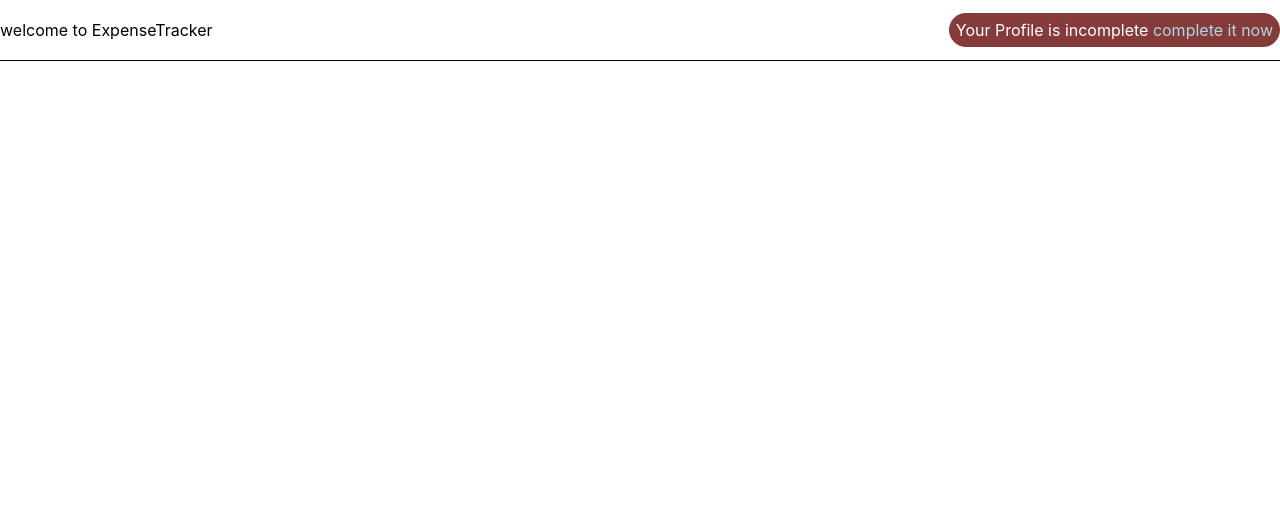
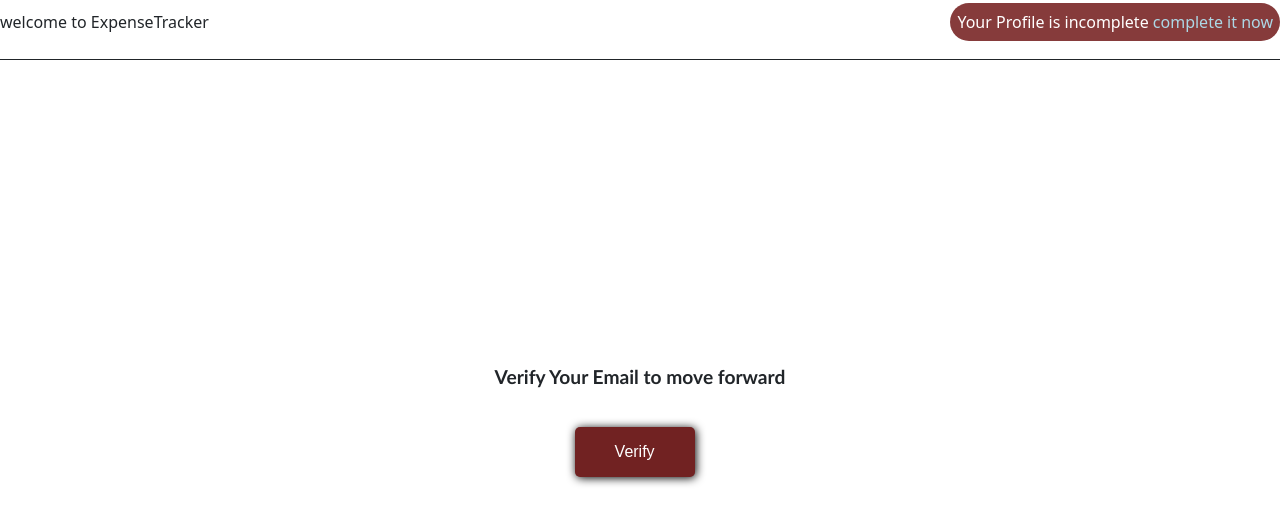
Before and after one commit to Nizamph/my-app-expense-tracker, a React (Create React App) app: page /ExpenseTracker in a window 1280 px wide. Shown: the top 524 px of the page. Built offline with nearby package versions, Linux system fonts and the light colour scheme.

Commit message:
email successfully verified

```diff
--- a/package.json
+++ b/package.json
@@ -6,7 +6,9 @@
     "@testing-library/jest-dom": "^5.16.5",
     "@testing-library/react": "^13.4.0",
     "@testing-library/user-event": "^13.5.0",
+    "bootstrap": "^5.2.3",
     "react": "^18.2.0",
+    "react-bootstrap": "^2.7.2",
     "react-dom": "^18.2.0",
     "react-router-dom": "^6.8.1",
     "react-scripts": "5.0.1",
--- a/public/index.html
+++ b/public/index.html
@@ -8,6 +8,12 @@
       name="description"
       content="Web site created using create-react-app"
     />
+    <link
+  rel="stylesheet"
+  href="https://cdn.jsdelivr.net/npm/bootstrap@5.2.3/dist/css/bootstrap.min.css"
+  integrity="sha384-rbsA2VBKQhggwzxH7pPCaAqO46MgnOM80zW1RWuH61DGLwZJEdK2Kadq2F9CUG65"
+  crossorigin="anonymous"
+  />
 
 
     <title>React App</title>
--- a/src/Authentication/Auth.module.css
+++ b/src/Authentication/Auth.module.css
@@ -60,7 +60,7 @@
 }
 
 .AccountButton,.signUpbtn,.AccountToggler {
- padding: 12px 90px 12px 90px;
+ padding: 12px 82px 12px 82px;
  margin-top: 10px;
  border: solid white;
  border-radius: 6px;
@@ -111,5 +111,5 @@ a:hover {
 }
 
 .AccountToggler {
-  padding: 12px 69px 12px 69px;
+  padding: 12px 60px 12px 60px;
 }
--- a/src/Authentication/Login.js
+++ b/src/Authentication/Login.js
@@ -2,7 +2,7 @@ import React from 'react';
 import styles from './Auth.module.css';
 import { useState,useRef,useContext } from 'react';
 import AuthContext from '../Context/AuthContext';
-import { useNavigate } from 'react-router-dom'
+import { Link, useNavigate } from 'react-router-dom'
 const Login = () => {
   const emailInputRef = useRef();
   const passwordInputRef = useRef();
@@ -50,6 +50,8 @@ const Login = () => {
       alert(err.message)
     }
   }
+
+
   return (
     <React.Fragment>
     <div className={styles.background}>
@@ -61,10 +63,10 @@ const Login = () => {
           <input className={styles.input} type="password" placeholder='Password' ref={passwordInputRef} required/>
          {!isLoading && <button className={styles.signUpbtn}>Log in</button>}
          {isLoading && <p style={{color:"white",textAlign:"center"}} >Loading...</p>}
-           <a>Forgot password</a>
+           <a style={{color:"white"}}>Forgot password</a>
         </form>
       </div>
-      <button className={styles.AccountToggler}>Dont have an account? Sign up</button>
+      <button className={styles.AccountToggler}><Link to="/" style={{textDecoration:"none",color:"white"}}>Dont have an account? Sign up</Link></button>
     </div>
     </div>
     </React.Fragment>
--- a/src/Authentication/SignupForm.js
+++ b/src/Authentication/SignupForm.js
@@ -1,7 +1,7 @@
 import React from 'react'
 import styles from './Auth.module.css'
 import { useRef,useState } from 'react'
-import { useNavigate } from 'react-router-dom'
+import { Link, useNavigate } from 'react-router-dom'
 const SignupForm = () => {
   const emailInputRef = useRef()
   const passwordInputRef = useRef();
@@ -49,6 +49,7 @@ const SignupForm = () => {
         }
       }).then((data) => {
         console.log(data)
+        navigate('/Login')
       }).catch((err) => {
         alert(err.message)
       })
@@ -57,9 +58,6 @@ const SignupForm = () => {
     }
   }
 
-  const loginPageHandler = () => {
-     navigate('/Login')
-  }
 
 
   return (
@@ -76,7 +74,7 @@ const SignupForm = () => {
          {isLoading && <p style={{color:"white",textAlign:"center"}} >Loading...</p>}
         </form>
       </div>
-      <button className={styles.AccountButton} onClick={loginPageHandler}>Have an account? Login</button>
+      <button className={styles.AccountButton}><Link to="/Login" style={{textDecoration:"none",color:"white"}}>Have an account? Login</Link></button>
     </div>
     </div>
     </React.Fragment>
--- a/src/Context/AuthContext.js
+++ b/src/Context/AuthContext.js
@@ -14,6 +14,7 @@ export  const AuthContextProvider = (props) => {
 
   const loginHandler = (token) => {
     setToken(token)
+    localStorage.setItem('token',token)
   }
 
   const logoutHandler = () => {
--- a/src/components/ExpenseTracker.js
+++ b/src/components/ExpenseTracker.js
@@ -1,12 +1,79 @@
-import React from 'react'
+import React, { useContext,useState } from 'react'
 import styles from './ExpenseTracker.module.css'
 import { Link } from 'react-router-dom'
+import AuthContext from '../Context/AuthContext'
+import Button from 'react-bootstrap/Button';
+import Modal from 'react-bootstrap/Modal';
 const ExpenseTracker = () => {
+  const AuthCtx = useContext(AuthContext)
+  const token = AuthCtx.token
+  const [show, setShow] = useState(false);
+  const [error, setError] = useState('');
+  const [isLoading,setIsLoading] = useState(false);
+  const[isVerified,setIsVerified] = useState(false)
+  const handleClose = () => setShow(false);
+  const verifyEmailHandler = async(event) => {
+    event.preventDefault();
+    setIsLoading(true)
+    try{
+      const response = await fetch("https://identitytoolkit.googleapis.com/v1/accounts:sendOobCode?key=AIzaSyDvwujA3wobuKDwp_QaEd25aDq_k01ZHWY",{
+        method:"POST",
+        body: JSON.stringify({
+          requestType:"VERIFY_EMAIL",
+          idToken: token
+        }),
+        headers: {
+          "Content-Type":"application/json"
+        }
+    })
+    setIsLoading(false)
+    if(response.ok) {
+      const data = await response.json()
+      console.log(data)
+      setIsVerified(true)
+    }else {
+      let errorMessage = 'Verification failed';
+      const data = await response.json()
+      if(data && data.error && data.error.message) {
+       errorMessage = data.error.message
+      }
+      throw new Error(errorMessage)
+    }
+
+    }catch(err) {
+      setShow(true)
+      setError(err.message)
+    }
+
+  }
+
+
   return (
+    <React.Fragment>
     <div className={styles.header}>
     <p style={{marginRight:"500px"}}>welcome to ExpenseTracker</p>
      <p className={styles.completeProf}>Your Profile is incomplete <Link to="/Profile" style={{color:"lightblue",textDecoration:"none"}}>complete it now</Link></p>
     </div>
+    <section className={styles.verifyContainer}>
+      <div>
+      <p className={styles.verifyContent}>Verify Your Email to move forward</p>
+     {!isVerified && !isLoading &&  <button className={styles.verifyBtn} onClick={verifyEmailHandler}>Verify</button>}
+     {isLoading && <h4 style={{color:"rgb(113, 34, 34)",marginLeft:"100px"}}>verifying.....</h4>}
+     {isVerified && <h4 style={{color:"rgb(113, 34, 34)",marginLeft:"50px"}}>verified successfully</h4>}
+      </div>
+      <Modal show={show} onHide={handleClose}>
+        <Modal.Header closeButton>
+          <Modal.Title>Something went wrong....</Modal.Title>
+        </Modal.Header>
+        <Modal.Body>{error}</Modal.Body>
+        <Modal.Footer>
+          <Button variant="secondary" onClick={handleClose}>
+            Close
+          </Button>
+        </Modal.Footer>
+      </Modal>
+    </section>
+    </React.Fragment>
   )
 }
 
--- a/src/components/ExpenseTracker.module.css
+++ b/src/components/ExpenseTracker.module.css
@@ -13,3 +13,36 @@ padding: 7px;
 border-radius: 30px;
 color: white;
 }
+
+.verifyContainer {
+  width: 100%;
+  height: 90vh;
+  display: flex;
+  flex-direction: column;
+  align-items: center;
+  justify-content: center;
+}
+
+.verifyBtn{
+  padding: 13px 40px 13px 40px;
+  margin-left: 80px;
+  margin-top: 19px;
+  border: none;
+  background-color: rgb(113, 34, 34);
+  border-radius: 5px;
+  color: white;
+  font-size: medium;
+  font-family: Arial, Helvetica, sans-serif;
+  box-shadow: 1px 1px 10px black;
+  cursor: pointer;
+  transition: background-color 0.15s;
+}
+
+.verifyBtn:hover {
+  background-color: rgb(141, 64, 64);
+}
+.verifyContent {
+  font-size: larger;
+  font-weight: 700;
+  font-family: 'Gill Sans', 'Gill Sans MT', Calibri, 'Trebuchet MS', sans-serif;
+}
--- a/src/index.js
+++ b/src/index.js
@@ -4,6 +4,7 @@ import './index.css';
 import App from './App';
 import { BrowserRouter as Router } from 'react-router-dom'
 import { AuthContextProvider } from './Context/AuthContext';
+import 'bootstrap/dist/css/bootstrap.min.css';
 const root = ReactDOM.createRoot(document.getElementById('root'));
 root.render(
   <AuthContextProvider>
```
Also changed, not shown: 1 other file (tests, documents, lock files or other folders).
